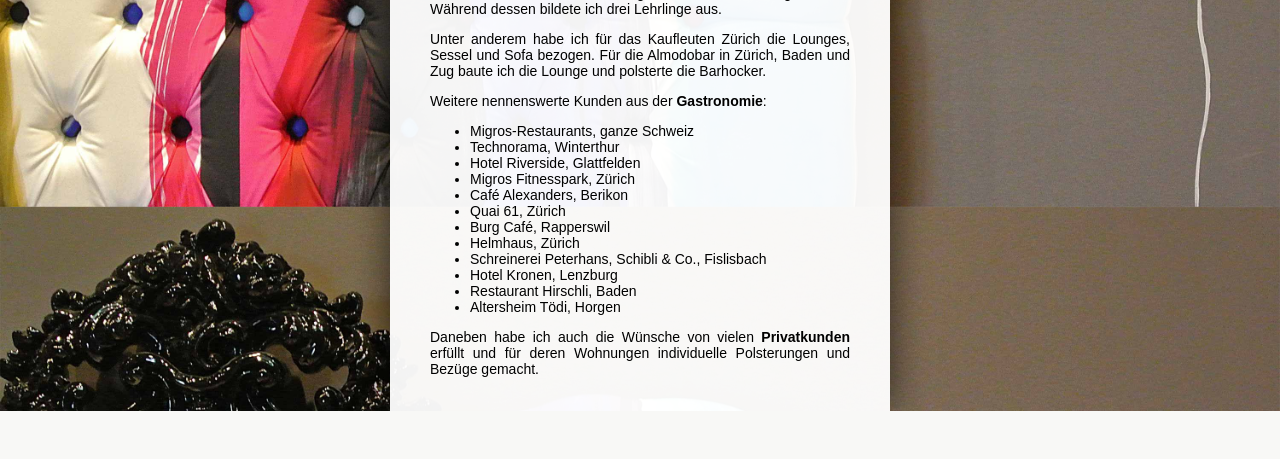
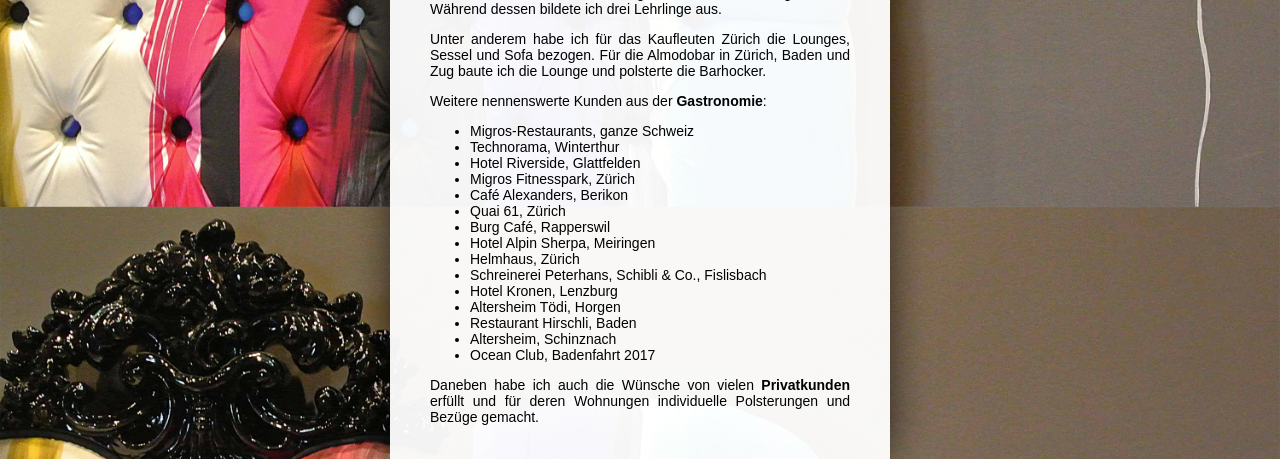
Before and after one commit to villiger/polsterwerk, a PHP site: page /ueberuns in a window 1280 px wide. Shown: the part 650-1109 px from the top of the page. Before the commit the page ends 1061 px from the top, so only its background shows below. Run offline with PHP 8.4, Linux system fonts and the light colour scheme.

Commit message:
referenzen

```diff
--- a/pages/ueberuns.php
+++ b/pages/ueberuns.php
@@ -27,11 +27,14 @@
             <li>Café Alexanders, Berikon</li>
             <li>Quai 61, Zürich</li>
             <li>Burg Café, Rapperswil</li>
+            <li>Hotel Alpin Sherpa, Meiringen</li>
             <li>Helmhaus, Zürich</li>
             <li>Schreinerei Peterhans, Schibli &amp; Co., Fislisbach</li>
             <li>Hotel Kronen, Lenzburg</li>
+            <li>Altersheim Tödi, Horgen</li>
             <li>Restaurant Hirschli, Baden</li>
-            <li>Altersheim Tödi, Horgen</li>
+            <li>Altersheim, Schinznach</li>
+            <li>Ocean Club, Badenfahrt 2017</li>
         </ul>
     </p>
     <p>
```
